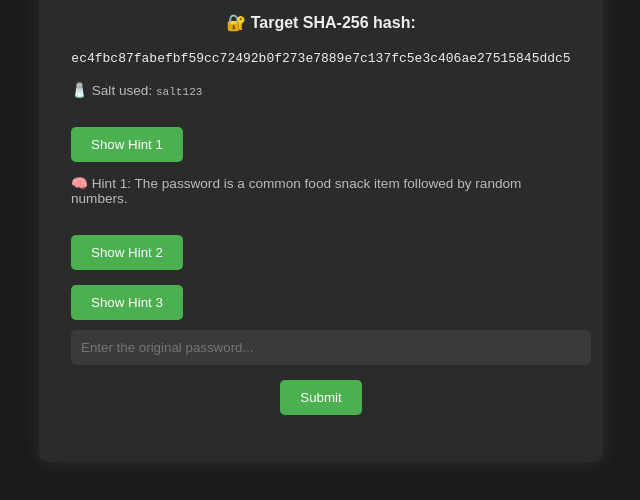
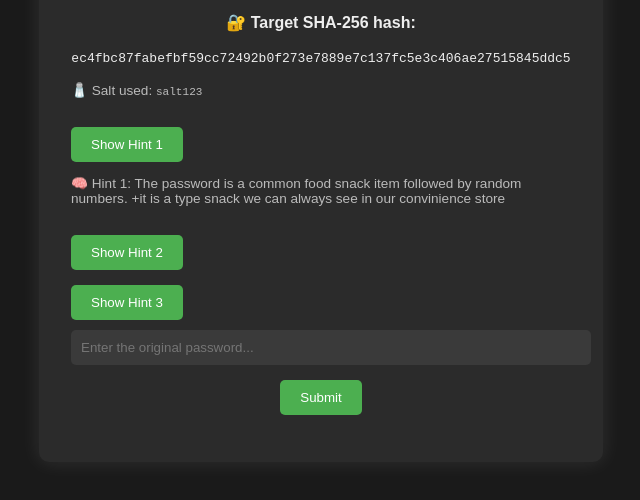
Before and after one commit to AiraIsabel/CTFUpdated, a website: page public/index.html in a window 1280 px wide. Both pictures are taken after a click on the button "Show Hint 1". Shown: the part 262-762 px from the top of the page, without its empty margins (319-959 px from the left). Drawn offline with Linux system fonts and the light colour scheme.

Commit message:
Update index.html

```diff
--- a/public/index.html
+++ b/public/index.html
@@ -80,7 +80,7 @@
   <div class="hints">
     <p>🧂 Salt used: <code>salt123</code></p>
     <button onclick="showHint('hint1-1')">Show Hint 1</button><br>
-    <p id="hint1-1" style="display: none;">🧠 Hint 1: The password is a common food snack item followed by random numbers.</p>
+    <p id="hint1-1" style="display: none;">🧠 Hint 1: The password is a common food snack item followed by random numbers. +it is a type snack we can always see in our convinience store</p>
     <button onclick="showHint('hint1-2')">Show Hint 2</button><br>
     <p id="hint1-2" style="display: none;">🧠 Hint 2: Concatenate the password and salt before hashing (e.g. password + salt).</p>
     <button onclick="showHint('hint1-3')">Show Hint 3</button><br>
```
